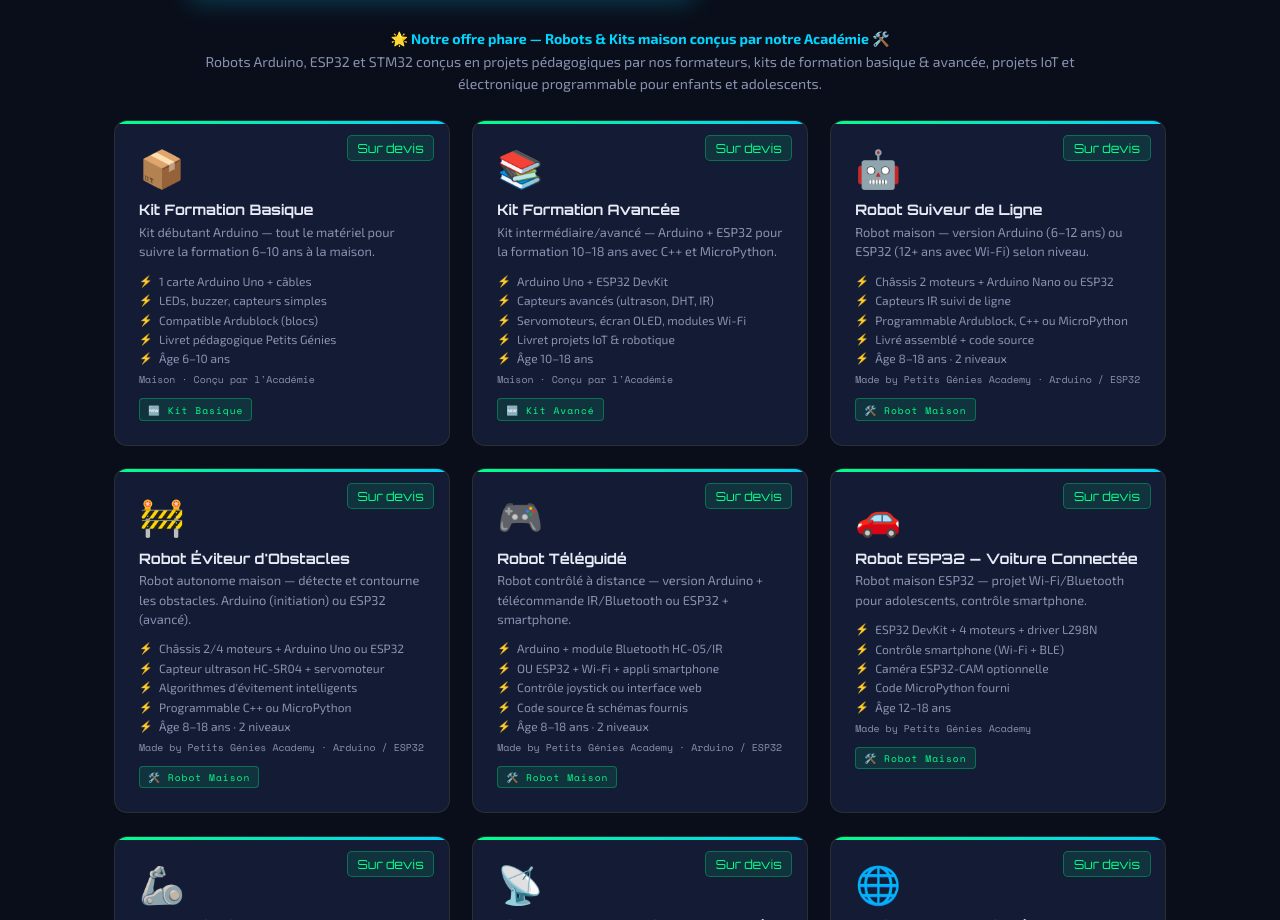
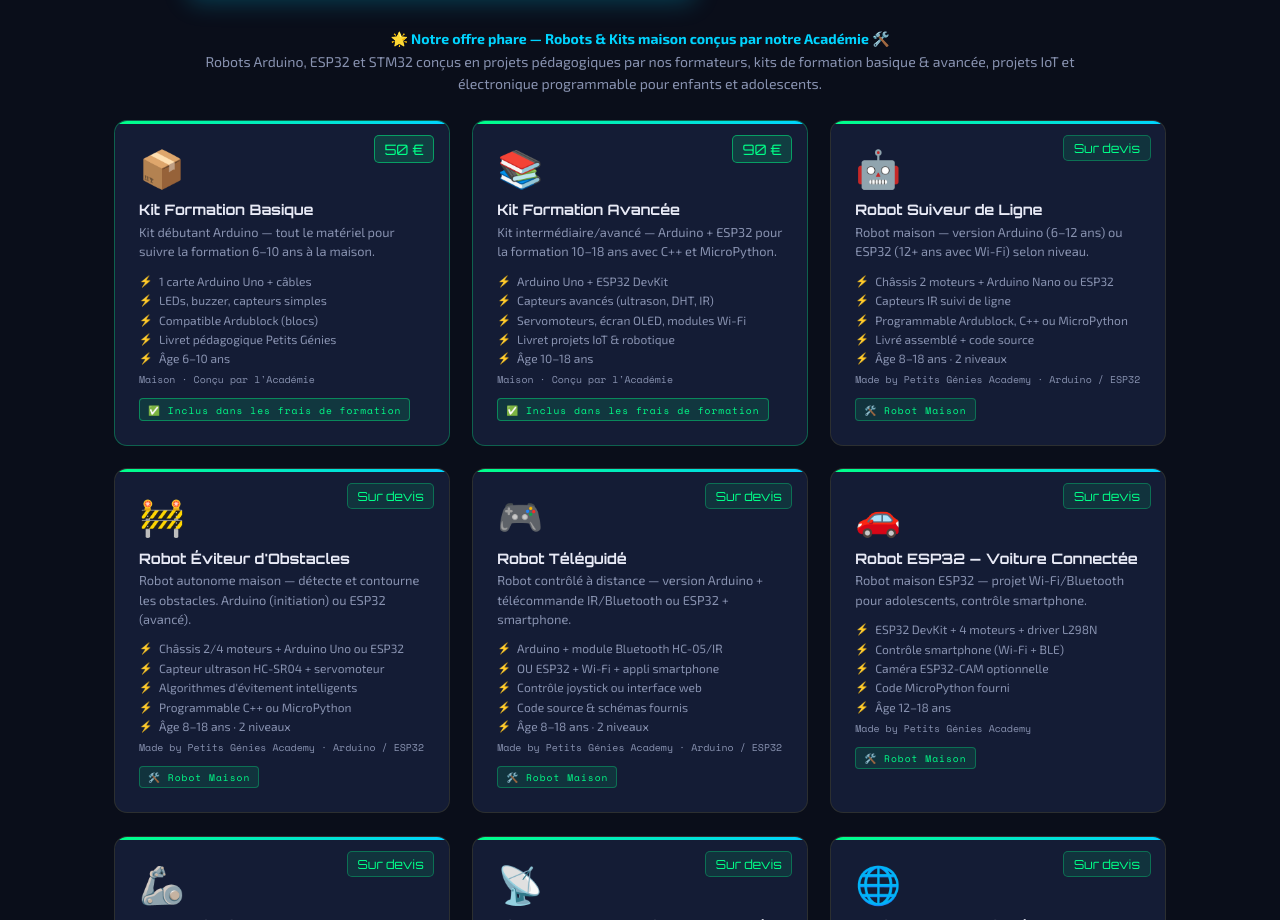
Before and after one commit to nassirabarhoumi/les-petits-genies-robotique, a plain HTML site: page index.html in a window 1280 px wide. Shown: the part 7120-8040 px from the top of the page. Drawn offline with nearby package versions, Linux system fonts and the light colour scheme.

Commit message:
Kits formation: tarifs Basique 50 EUR / Avance 90 EUR + badge Inclus dans les frais de formation

```diff
--- a/index.html
+++ b/index.html
@@ -615,22 +615,22 @@ footer a{color:var(--accent);text-decoration:none;}
     <p class="vente-intro"><strong>🌟 Notre offre phare — Robots & Kits maison conçus par notre Académie</strong> 🛠️<br/>Robots Arduino, ESP32 et STM32 conçus en projets pédagogiques par nos formateurs, kits de formation basique & avancée, projets IoT et électronique programmable pour enfants et adolescents.</p>
     <div class="robot-grid">
 
-      <div class="robot-card new-bot"><span class="robot-icon-lg">📦</span>
-        <span class="robot-price-tag new-p">Sur devis</span>
+      <div class="robot-card new-bot" style="border-color:rgba(0,255,136,.3);"><span class="robot-icon-lg">📦</span>
+        <span class="robot-price-tag new-p" style="background:rgba(0,255,136,.15);color:var(--green);border-color:rgba(0,255,136,.5);font-size:.9rem;">50 €</span>
         <h4>Kit Formation Basique</h4>
         <p>Kit débutant Arduino — tout le matériel pour suivre la formation 6–10 ans à la maison.</p>
         <ul><li>1 carte Arduino Uno + câbles</li><li>LEDs, buzzer, capteurs simples</li><li>Compatible Ardublock (blocs)</li><li>Livret pédagogique Petits Génies</li><li>Âge 6–10 ans</li></ul>
         <div class="robot-ref">Maison · Conçu par l'Académie</div>
-        <span class="robot-tag new">🆕 Kit Basique</span>
+        <span class="robot-tag new" style="background:rgba(0,255,136,.12);color:var(--green);border-color:rgba(0,255,136,.4);">✅ Inclus dans les frais de formation</span>
       </div>
 
-      <div class="robot-card new-bot"><span class="robot-icon-lg">📚</span>
-        <span class="robot-price-tag new-p">Sur devis</span>
+      <div class="robot-card new-bot" style="border-color:rgba(0,255,136,.3);"><span class="robot-icon-lg">📚</span>
+        <span class="robot-price-tag new-p" style="background:rgba(0,255,136,.15);color:var(--green);border-color:rgba(0,255,136,.5);font-size:.9rem;">90 €</span>
         <h4>Kit Formation Avancée</h4>
         <p>Kit intermédiaire/avancé — Arduino + ESP32 pour la formation 10–18 ans avec C++ et MicroPython.</p>
         <ul><li>Arduino Uno + ESP32 DevKit</li><li>Capteurs avancés (ultrason, DHT, IR)</li><li>Servomoteurs, écran OLED, modules Wi-Fi</li><li>Livret projets IoT & robotique</li><li>Âge 10–18 ans</li></ul>
         <div class="robot-ref">Maison · Conçu par l'Académie</div>
-        <span class="robot-tag new">🆕 Kit Avancé</span>
+        <span class="robot-tag new" style="background:rgba(0,255,136,.12);color:var(--green);border-color:rgba(0,255,136,.4);">✅ Inclus dans les frais de formation</span>
       </div>
 
       <div class="robot-card new-bot"><span class="robot-icon-lg">🤖</span>
```
